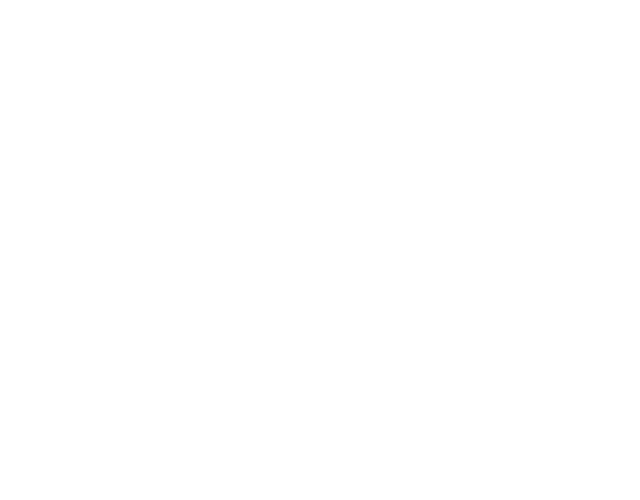
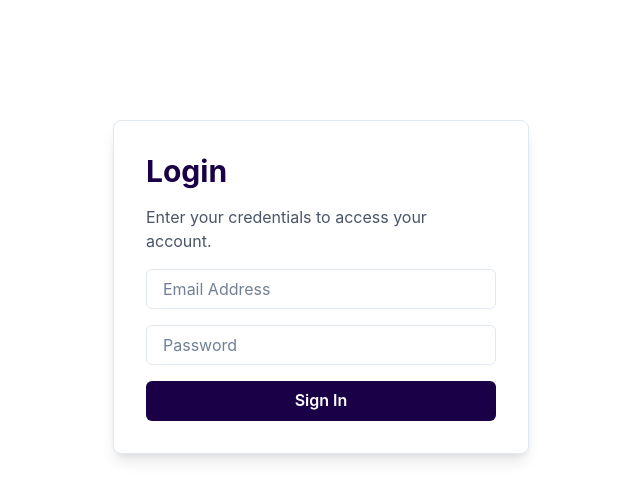
Before and after one commit to anyanwufrancis/Simplelinkprintingpress, a React (Vite) app: page /login in a window 1280 px wide. Before the commit this address had no page. Shown: the top 500 px of the page, without its empty margins (319-959 px from the left). Built offline with nearby package versions, Linux system fonts and the light colour scheme.

Commit message:
touch some lines in some pages

```diff
--- a/src/App.tsx
+++ b/src/App.tsx
@@ -3,6 +3,7 @@ import { Routes, Route } from "react-router-dom";
 import Home from "./Components/Home";
 import About from "./Components/about/About";
 import Contact from "./Components/Contact";
+import Login from "./Components/Login";
 
 function AppContent() {
   return (
@@ -10,6 +11,7 @@ function AppContent() {
       <Route path="/" element={<Home />} />
       <Route path="/about" element={<About />} />
       <Route path="/contact" element={<Contact />} />
+      <Route path="/login" element={<Login />} />
 
     </Routes>
   );
--- a/src/Components/Home.tsx
+++ b/src/Components/Home.tsx
@@ -451,7 +451,8 @@ const Home = () => {
         </Grid>{" "}
       </Box>
       {/* PROJECTS GRID */}
-      <Heading mt="2em" textAlign="center">
+      <Heading id="projects" mt="1em"
+      mb={"1em"} color={"purple.800"} fontSize={"6xl"} textAlign="center">
         Our Projects
       </Heading>
       <Flex justify="center" gap={4} mb={6} flexWrap="wrap">
@@ -460,7 +461,15 @@ const Home = () => {
             key={cat.key}
             onClick={() => setCategory(cat.key as CategoryKey)}
             colorScheme={category === cat.key ? "pink" : "gray"}
-          >
+          // Default Navy Blue
+    bg={category === cat.key ? "pink.400" : "#1a0047"}
+    color="white"
+    // Pink on Hover
+    _hover={{ bg: "pink.400" }}
+    // Optional: Keep it pink when active/pressed
+    _active={{ bg: "pink.500" }}
+    transition="all 0.3s ease"
+         >
             {cat.label}
           </Button>
         ))}
--- /dev/null
+++ b/src/Components/Login.tsx
@@ -0,0 +1,56 @@
+"use client";
+import { useState } from "react";
+import {
+  Box, Button, Input, VStack, Text, Heading, Container, useToast
+} from "@chakra-ui/react";
+
+export default function LoginPage() {
+  const [email, setEmail] = useState("");
+  const [password, setPassword] = useState("");
+  const toast = useToast();
+
+  const handleLogin = (e: React.FormEvent) => {
+    e.preventDefault();
+    // Simulate authentication
+    if (email && password) {
+      toast({
+        title: "Login Successful.",
+        description: `Welcome back, ${email}!`,
+        status: "success",
+        duration: 3000,
+        isClosable: true,
+      });
+    }
+  };
+
+  return (
+    <Container maxW="md" centerContent py={20} mt={10}>
+      <Box p={8} borderWidth={1} borderRadius="lg" boxShadow="lg" w="100%" bg="white">
+        <VStack spacing={4} align="flex-start">
+          <Heading size="lg" color="#1a0047">Login</Heading>
+          <Text color="gray.600">Enter your credentials to access your account.</Text>
+
+          <form onSubmit={handleLogin} style={{ width: "100%" }}>
+            <VStack spacing={4}>
+              <Input
+                placeholder="Email Address"
+                type="email"
+                required
+                onChange={(e) => setEmail(e.target.value)}
+              />
+              <Input
+                placeholder="Password"
+                type="password"
+                required
+                onChange={(e) => setPassword(e.target.value)}
+              />
+              <Button colorScheme="pink" bg="#1a0047" color="white" w="100%" type="submit">
+                Sign In
+              </Button>
+            </VStack>
+          </form>
+        </VStack>
+      </Box>
+    </Container>
+  );
+}
--- a/src/Components/shared/footer.tsx
+++ b/src/Components/shared/footer.tsx
@@ -105,7 +105,7 @@ const Footer = () => {
               </Flex>
               <Flex gap="5px" align="center">
                 <IoEllipseSharp size="8px" color="green" />
-                <Link to="/#powerful-features">
+                <Link to="/service">
                   <Text cursor="pointer" color="gray.400" fontSize="lg">
                     Services
                   </Text>
@@ -113,15 +113,15 @@ const Footer = () => {
               </Flex>
               <Flex gap="5px" align="center">
                 <IoEllipseSharp size="8px" color="green" />
-                <Link to="/#header-nav">
+                <Link to="/#projects">
                   <Text cursor="pointer" color="gray.400" fontSize="lg">
-                    Product
+                    Project
                   </Text>
                 </Link>
               </Flex>
               <Flex gap="5px" align="center">
                 <IoEllipseSharp size="8px" color="green" />
-                <Link to="/#header-nav">
+                <Link to="/contact">
                   <Text cursor="pointer" color="gray.400" fontSize="lg">
                     Contact
                   </Text>
--- a/src/Components/shared/header.tsx
+++ b/src/Components/shared/header.tsx
@@ -86,14 +86,17 @@ const Header = ({ onOpenSearch }: HeaderProps) => {
               onClick={onOpenSearch}
             />
 
+            {/* /* Replace your Contact IconButton with this */ }
+<Link href="/Login">
   <IconButton
-              aria-label="Contact"
+    aria-label="Login"
     icon={<IoMdContact />}
     variant="ghost"
     color="white"
     fontSize="20px"
     _hover={{ bg: "whiteAlpha.200" }}
   />
+</Link>
           </Flex>
         </Flex>
       </Box>
```
Lines whose indentation alone changed are shown as unchanged.
